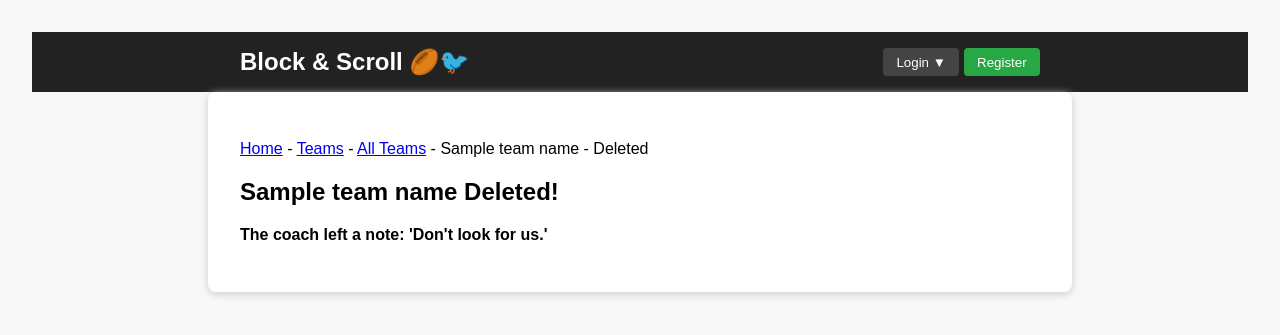
After one commit to veasey/block-n-scroll, a PHP site: template web/templates/team/manage/delete_team_success.twig in a window 1280 px wide. The commit adds this page. Shown: the top 335 px of the page. Run offline with PHP 8.4, Linux system fonts and the light colour scheme; the template is opened without the code that fills it: most values are stand-ins (such as "Sample title", 1, 10 or a date in 2020); some libraries are stand-ins or nearby versions.

Commit message:
add delete team logic and views. check user is allowed to modify or delete team.

```diff
--- a/web/src/Controllers/TeamManager/CreateTeamController.php
+++ b/web/src/Controllers/TeamManager/CreateTeamController.php
@@ -109,8 +109,9 @@ class CreateTeamController
             $player->st = (int) $baseTeamPlayer->st;
             $player->ag = (int) $baseTeamPlayer->ag;
             $player->av = (int) $baseTeamPlayer->av;
+            $player->pa = (int) $baseTeamPlayer->pa;
 
-            $player->original_coach_id = (int) $_SESSION['user_id'] ?? 0; // Set original coach ID
+            $player->original_coach_id = (int) $_SESSION['user']['id'] ?? 0; // Set original coach ID
 
             $player->save();
         }
@@ -126,7 +127,7 @@ class CreateTeamController
 
         $newTeam->name = $data['team_name'] ?? '';
         $newTeam->description = $data['team_description'] ?? '';
-        $newTeam->coach_id = $_SESSION['user_id'] ?? null;
+        $newTeam->coach_id = $_SESSION['user']['id'] ?? null;
         $newTeam->base_team_id = $data['base_team_id'] ?? null;
         $newTeam->treasury = $data['max_cost'] - $data['current_team_value'];
 
--- a/web/src/Middleware/AuthMiddleware.php
+++ b/web/src/Middleware/AuthMiddleware.php
@@ -10,7 +10,7 @@ class AuthMiddleware
 {
     public function __invoke(Request $request, RequestHandlerInterface $handler): Response
     {
-        if (empty($_SESSION['user_id'])) {
+        if (empty($_SESSION['user'])) {
             $_SESSION['redirect_after_login'] = (string)$request->getUri();
 
             $response = new SlimResponse();
--- a/web/src/Models/Team.php
+++ b/web/src/Models/Team.php
@@ -13,7 +13,7 @@ class Team extends Model
 {
     protected $table = 'team';
 
-    public function baseTeam()
+    public function race()
     {
         return $this->belongsTo(BaseTeam::class, 'base_team_id');
     }
--- a/web/src/Routes/teams.php
+++ b/web/src/Routes/teams.php
@@ -1,5 +1,6 @@
 <?php
 use App\Controllers\TeamManager\CreateTeamController;
+use App\Controllers\TeamManager\DeleteTeamController;
 use App\Controllers\TeamManager\ViewTeamController;
 use App\Middleware\AuthMiddleware;
 use App\Models\Base\BaseTeam;
@@ -19,3 +20,6 @@ $app->post('/team/create/save', CreateTeamController::class . ':saveTeam')->add(
 $app->get('/team/view/all', ViewTeamController::class . ':listTeams');
 $app->get('/team/view/user/{user_id}', ViewTeamController::class . ':listTeams');
 $app->get('/team/view/{team_id}', ViewTeamController::class . ':viewTeam');
+
+$app->get('/team/delete/{team_id}/confirm', DeleteTeamController::class . ':getConfirmView');
+$app->get('/team/delete/{team_id}', DeleteTeamController::class . ':delete');
--- a/web/templates/partials/header.twig
+++ b/web/templates/partials/header.twig
@@ -5,8 +5,8 @@
             <a href="/">Block &amp; Scroll</a> <span>🏉🐦</span>
         </div>
         <div class="bns-header-login">
-            {% if session.user_id %}
-                Signed in as <strong>{{ session.user }}</strong>&nbsp;
+            {% if session.user %}
+                Signed in as <strong>{{ session.user.name }}</strong>&nbsp;
                 <form method="post" action="/account/logout" style="display:inline;">
                     <button type="submit" class="bns-login-btn">Sign Out</button>
                 </form>
--- a/web/templates/rules/position.twig
+++ b/web/templates/rules/position.twig
@@ -8,7 +8,8 @@
         <a href="/">Home</a> -
         <a href="/rules">Rules</a> -
         <a href="/rules/teams">Teams</a> -
-        <a href="/rules/teams/{{ team.id }}">{{ team.name }}</a>
+        <a href="/rules/teams/{{ team.id }}">{{ team.name }}</a> -
+        {{ position.name }}
     </p>
 
     <h2>{{ position.name }}</h2>
--- a/web/templates/team.twig
+++ b/web/templates/team.twig
@@ -11,8 +11,8 @@
 
         <nav class="rules-nav">
             <a href="/team/view/all" class="rules-link">View Teams</a>
-            {% if session.user_id %}
-                <a href="/team/view/user/{{ session.user_id }}" class="rules-link">View My Teams</a>
+            {% if session.user %}
+                <a href="/team/view/user/{{ session.user.id }}" class="rules-link">View My Teams</a>
             {% endif %}
             <a href="/team/create" class="rules-link">Create Team</a>
         </nav>
--- a/web/templates/team/list.twig
+++ b/web/templates/team/list.twig
@@ -42,7 +42,7 @@
                         <a href="/team/view/{{ team.id }}">{{ team.name }}</a>
                     </td>
                     <td>
-                        {{ team.baseTeam.name }}
+                        {{ team.race.name }}
                     </td>
                     <td>
                         {{ team.coach.name }}
--- /dev/null
+++ b/web/templates/team/manage/delete_team_success.twig
@@ -0,0 +1,72 @@
+{% extends "base.twig" %}
+
+{% block title %}Block & Scroll - Rules - Team - {{ team.name }} - Delete Success Page{% endblock %}
+
+{% block content %}
+
+    <p class="breadcrumbs">
+        <a href="/">Home</a> -
+        <a href="/team">Teams</a> -
+        <a href="/team/view/all">All Teams</a> -
+        {{ teamName }} -
+        Deleted
+    </p>
+
+    <h2>{{ teamName }} Deleted!</h2>
+
+    {% set messages = [
+        "The dugout is empty. The team has left the pitch for good.",
+        "The crowd jeers one last time as the team disappears into obscurity.",
+        "Blood Bowl remembers nothing. Your team is gone.",
+        "With a puff of warpstone smoke, the team vanishes into legend.",
+        "The commissioner has shredded the team's paperwork. It's official.",
+        "The apothecary shrugs — there's nothing left to save.",
+        "The team's name is now just a smear on the locker room wall.",
+        "No one will sing songs of their glory. The team is history.",
+        "Even Nuffle can't recall their name now.",
+        "The last jersey has burned. It's over.",
+        "Their trophies are melted down for goblin snacks.",
+        "Retired, rerolled, and forgotten. Farewell, brave fools.",
+        "Disbanded. Disgraced. Deleted.",
+        "The fans riot briefly, then move on.",
+        "An ogre cried. That's how you know it's over.",
+        "The coach left a note: 'Don't look for us.'",
+        "Vanished like a halfling at a buffet table.",
+        "One last foul, one last whistle — then silence.",
+        "The announcer cleared their throat, but there was no name left to say.",
+        "They fumbled their legacy.",
+        "The team bus drove into the sunset. Or a swamp. Who knows?",
+        "The Chaos Gods are unimpressed.",
+        "Scrapped for parts and spare limbs.",
+        "The referee waves off the game. Permanently.",
+        "The pitch sighs in relief.",
+        "No rerolls. No resurrection. No regrets.",
+        "Buried beneath the stadium in an unmarked locker.",
+        "All that remains is a bloodstained team roster and a single broken boot.",
+        "The team was last seen arguing with a troll. The troll won.",
+        "Disqualified from existence.",
+        "Legend says they were deleted during maintenance.",
+        "All apothecaries unanimously declared them 'beyond saving'.",
+        "The team tried to dodge deletion... and rolled a 1.",
+        "Their final act? A failed GFI.",
+        "The mascot is still waiting outside.",
+        "This franchise has been red-carded from reality.",
+        "Turn 16 came early for this squad.",
+        "Deleted faster than a skaven with sprint and sure feet.",
+        "They heard the word 'retirement' and didn't argue.",
+        "The astrogranite claims another.",
+        "Their team reroll token is now a coaster.",
+        "Only goblins mourn them. Poorly.",
+        "The tavern cheers. One less rival to worry about.",
+        "Gone like a halfling thrown into the sun.",
+        "The team name is now just a trivia question nobody answers.",
+        "Their treasury has been looted by snotlings.",
+        "They were last seen being carried off by squigs.",
+        "Nuffle has spoken: denied.",
+        "The coach's clipboard shattered in silent understanding.",
+        "That team never really stood a chance, did they?"
+    ] %}
+
+    <p class="deletion-message"><strong>{{ random(messages) }}</strong></p>
+
+{% endblock %}
```
Also changed, not shown: web/src/Controllers/Account/LoginController.php (+5 -3 lines), web/src/Controllers/TeamManager/DeleteTeamController.php (added, +93 -0 lines), web/src/Controllers/TeamManager/ViewTeamController.php (+37 -1 lines), web/src/Enums/UserRole.php (added, +9 -0 lines), web/templates/partials/skill_tags.twig (added, +7 -0 lines), web/templates/rules/team.twig (+2 -10 lines), web/templates/team/manage/delete_team_confirm.twig (added, +24 -0 lines), web/templates/team/view.twig (+13 -10 lines).
